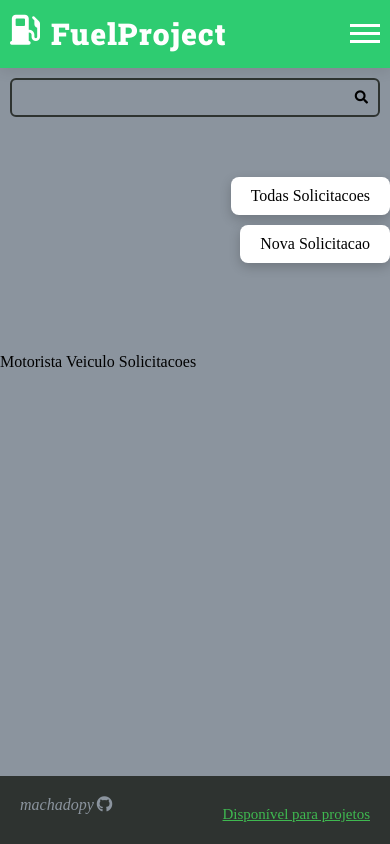
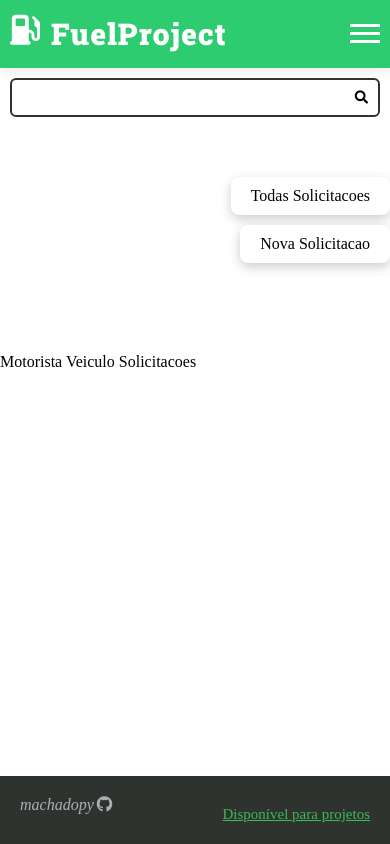
Before and after one commit to machadopy/fuelproject, a Django app: page / in a window 390 px wide. Run offline with Django 5.2, Linux system fonts and the light colour scheme; data that the repository does not hold is empty; some libraries are stand-ins or nearby versions.

Commit message:
fix: adjust footer positioning and improve body layout for better responsiveness

```diff
--- a/static/css/style.css
+++ b/static/css/style.css
@@ -41,6 +41,12 @@ body{
     flex-direction: column;
     font-size: 1.6rem;
     background-color: var(--color-light-bg);
+    min-height: 100vh;
+    margin: 0;
+    padding: 0;
+}
+main{
+    flex:1;
 }
 
 .main-header-container {
@@ -386,16 +392,15 @@ h1,h2,h3,h4{
 footer{
     background-color: var(--color-bg-dark);
     margin: 0;
-    position: fixed;
     bottom: 0;
-    width: 100%;
+    height: 8vh;
+
+    color: var(--color-ligth-grey);
 
 }
 .footer-content {
     padding: 2rem;
     padding-right: 2rem;
-
-    color: #8b949e;
 
     display: flex;
     flex-direction: row;
@@ -413,7 +418,7 @@ footer{
 /* Responsive adjustments for smaller screens */
 @media (max-width: 1200px) {
     body{
-       background-color: #8b949e;
+       background-color: inherit;
     }
     .historic-content{
         display: grid;
@@ -498,8 +503,4 @@ footer{
         gap: 2.5rem;
     }
 
-    footer{
-        position: fixed;
-        height: 8vh;
-    }
 }
```
